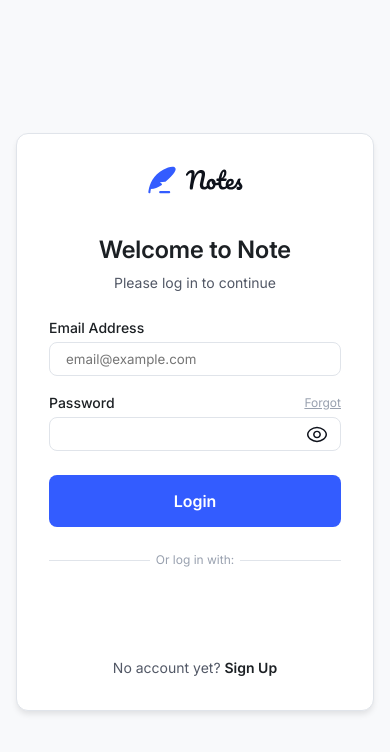
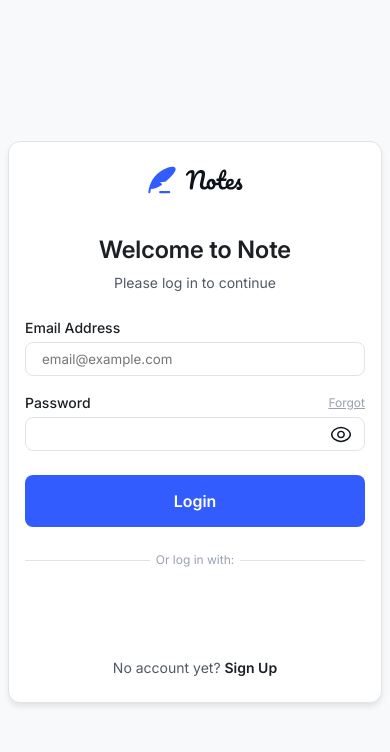
Before and after one commit to ylmzhnf/note-taking-web-app, a React (Vite) app in the folder client/: page /login in a window 390 px wide. Shown: the top 752 px of the page. Built offline with nearby package versions, Linux system fonts and the light colour scheme; no server answers.

Commit message:
fix: make auth layout responsive
Keep Google auth controls within the card and prevent horizontal overflow on narrow screens.

```diff
--- a/client/src/styles/auth.css
+++ b/client/src/styles/auth.css
@@ -126,17 +126,17 @@
 
 .auth-divider::before,
 .auth-divider::after {
-    content: '';
+  content: "";
   flex: 1;
   border-bottom: 1px solid var(--border);
 }
 
 .auth-divider:not(:empty)::before {
-    margin-right: .5em;
+  margin-right: 0.5em;
 }
 
 .auth-divider:not(:empty)::after {
-    margin-left: .5em;
+  margin-left: 0.5em;
 }
 
 .google-btn {
@@ -156,6 +156,18 @@
   background-color: var(--bg-main);
 }
 
+.google-auth-container {
+  width: 100%;
+  display: flex;
+  justify-content: center;
+  overflow: hidden;
+}
+
+.google-auth-container > div,
+.google-auth-container iframe {
+  max-width: 100%;
+}
+
 .auth-footer {
   font-size: 0.875rem;
   color: var(--text-secondary);
@@ -167,10 +179,20 @@
 }
 
 .error-message {
-    background-color: #FEE2E2;
-    color: #DC2626;
+  background-color: #fee2e2;
+  color: #dc2626;
   padding: var(--spacing-sm);
   border-radius: var(--radius-sm);
   font-size: 0.875rem;
   margin-bottom: var(--spacing-sm);
 }
+
+@media (max-width: 480px) {
+  .auth-page-wrapper {
+    padding: var(--spacing-sm);
+  }
+
+  .auth-card {
+    padding: var(--spacing-lg) var(--spacing-md);
+  }
+}
```
Lines whose indentation alone changed are shown as unchanged.
